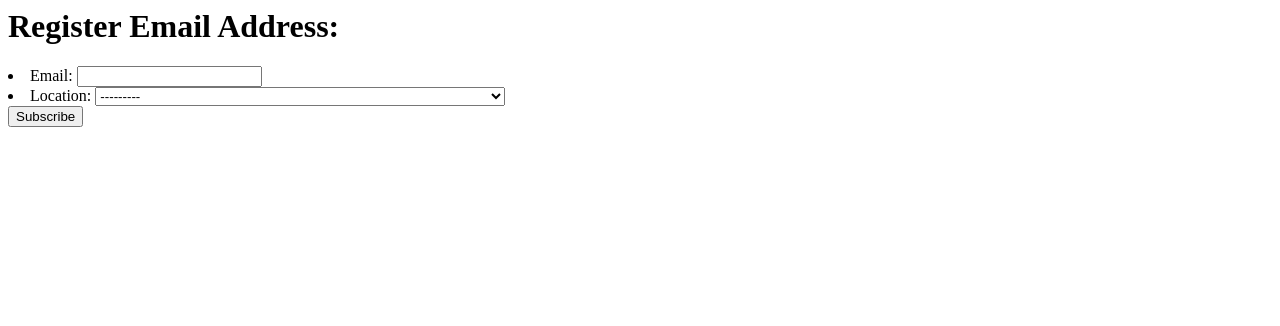
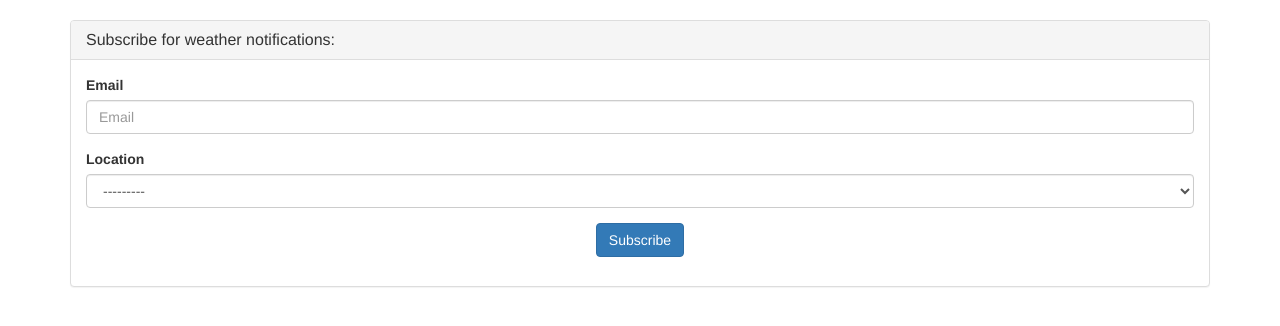
Before and after one commit to teyrana/learn_django, a Django app: page / in a window 1280 px wide. Shown: the top 326 px of the page. Run offline with Django 3.2, Linux system fonts and the light colour scheme; data comes from the database, SQL or seed files in the repository; both versions use the stored data as it was after the commit; parts of the project's set-up code (start-up, migrations or seed data) failed here and were passed over; some libraries are stand-ins or nearby versions.

Commit message:
[minor] added bootstrap, prettified multiple pages
prettified register.html with bootstrap elements
moved results to new page ('results.html'), and prettified w/bootstrap
started using django.contrib.message for 'flash' messages

```diff
--- a/learn_django/settings.py
+++ b/learn_django/settings.py
@@ -31,13 +31,14 @@ ALLOWED_HOSTS = []
 # Application definition
 
 INSTALLED_APPS = [
-    'weathermail.apps.WeathermailConfig',
+    'bootstrap3',
     'django.contrib.admin',
     'django.contrib.auth',
     'django.contrib.contenttypes',
     'django.contrib.sessions',
     'django.contrib.messages',
     'django.contrib.staticfiles',
+    'weathermail.apps.WeathermailConfig',
 ]
 
 MIDDLEWARE = [
--- a/weathermail/templates/register.html
+++ b/weathermail/templates/register.html
@@ -1,12 +1,31 @@
+{% load bootstrap3 %}
+{% bootstrap_css %}
+{% bootstrap_javascript %}
 
-<h1>Register Email Address: </h1>
+{# Display django.contrib.messages as Bootstrap alerts #}
+{% bootstrap_messages %}
 
-<form action="/" method="post">
-  {% csrf_token %}
+<h1></h1>
 
+<div class="container">
+  <div class="panel panel-default">
+    <div class="panel-heading"><h3 class="panel-title">Subscribe for weather notifications: </h3></div>
+      <div class="panel-body">
+        <form action="/register" method="post" class="form">
+          {% csrf_token %}
 
-  {{ form.as_ul }}
+          {% bootstrap_field form.email layout='horizontal' size='sm' %}
+          {% bootstrap_field form.location layout='horizontal' size='sm' %}
 
-
-  <input type="submit" value="Subscribe" />
-</form>
+          <center>
+            {% buttons %}
+              <button class="btn btn-primary" type="submit">
+                 Subscribe
+               </button>
+            {% endbuttons %}
+          </center>
+        </form>
+      </div>
+    </div>
+  </div>
+</div>
--- a/weathermail/urls.py
+++ b/weathermail/urls.py
@@ -3,6 +3,6 @@ from django.conf.urls import url
 from . import views
 
 urlpatterns = [
-    url(r'^$', views.index, name='index'),
-    url(r'^', views.register ),
+    url(r'^$', views.register, name='index'),
+    url(r'^register', views.result ),
 ]
--- a/weathermail/views.py
+++ b/weathermail/views.py
@@ -1,23 +1,25 @@
 from django.shortcuts import render
 from django.http import HttpResponse
+from django.contrib import messages
 
 from .forms import RegisterForm
 # Create your views here.
 
-def index(request):
-    return register( request);
+def register(request):
+    form = RegisterForm()
+    return render( request, 'register.html', {'form': form})
 
-
-def register( request):
-    if request.method == 'GET':
-        form = RegisterForm()
-        return render( request, 'register.html', {'form': form})
-        #raise Http404(" This url does not accept GET requests")
+def result( request):
     if request.method == 'POST':
         form = RegisterForm( request.POST )
+        context={};
+
         if form.is_valid():
             form.save();
-            return HttpResponse(str(form)+
-                    "<h2>successfully Subscribed.</h2>")
+            messages.success( request, 'Successfully Subscribed')
+            context = { 'message': "You have been added to the list!"}
         else:
-            return HttpResponse("Subscription Error!")
+            messages.warning( request, 'Subscription Error')
+            context = { 'message': "Error! Your address has not been added."}
+
+        return render( request, 'result.html', context)
```
Also changed, not shown: weathermail/fixtures/eval_emails.json (added, +7 -0 lines), weathermail/templates/result.html (added, +18 -0 lines), README.md.
